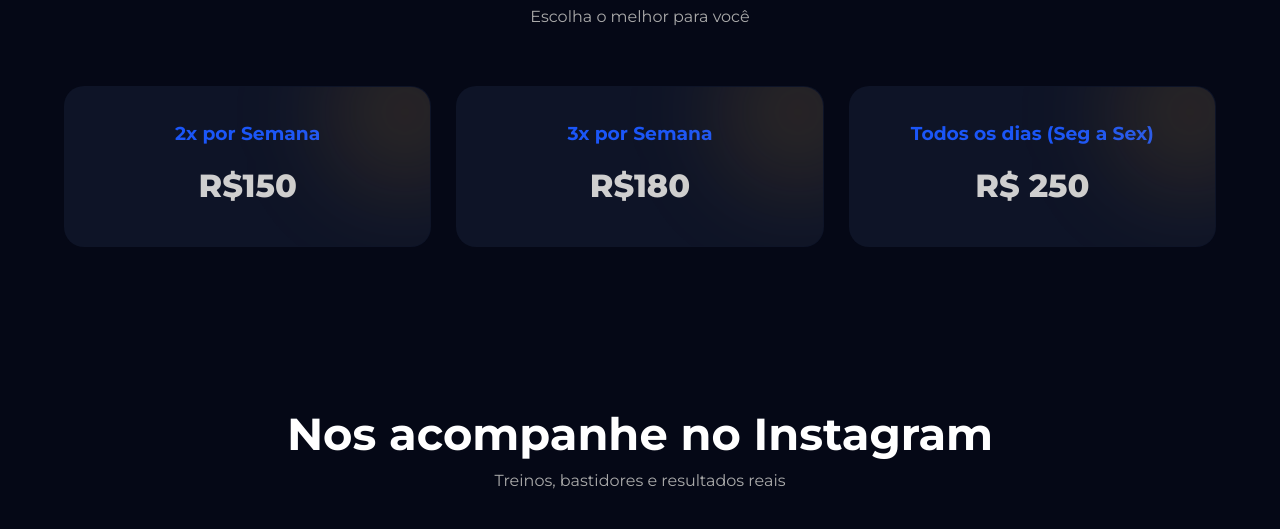
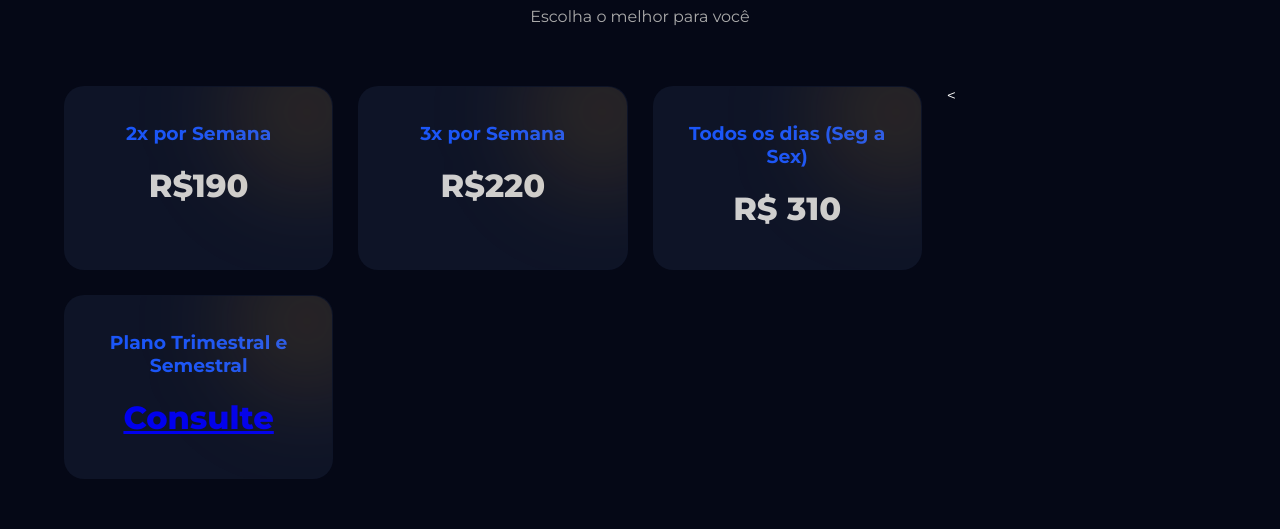
Before and after one commit to thiago1developer/CT, a plain HTML site: page index.html in a window 1280 px wide. Shown: the part 3271-3800 px from the top of the page. Drawn offline with Linux system fonts and the light colour scheme.

Commit message:
atualizaçao de preços

```diff
--- a/index.html
+++ b/index.html
@@ -241,29 +241,29 @@
         <div class="card">
           <h3>2x por Semana</h3>
           <p style="font-size:2rem;font-weight:800;margin-top:15px;">
-            R$150
+            R$190
           </p>
         </div>
 
         <div class="card">
           <h3>3x por Semana</h3>
           <p style="font-size:2rem;font-weight:800;margin-top:15px;">
-            R$180
+            R$220
           </p>
         </div>
 
         <div class="card">
           <h3>Todos os dias (Seg a Sex)</h3>
           <p style="font-size:2rem;font-weight:800;margin-top:15px;">
-            R$ 250
+            R$ 310
           </p>
         </div>
-         <!-- <div class="card">
-          <h3>Plano Trimestral, Semestral e Anual</h3>
+         <<div class="card">
+          <h3>Plano Trimestral e Semestral</h3>
           <p style="font-size:2rem;font-weight:800;margin-top:15px;">
             <a href="https://wa.me/62992118162/">Consulte</a>
           </p>
-        </div> -->
+        </div>
 
       </div>
 
```
